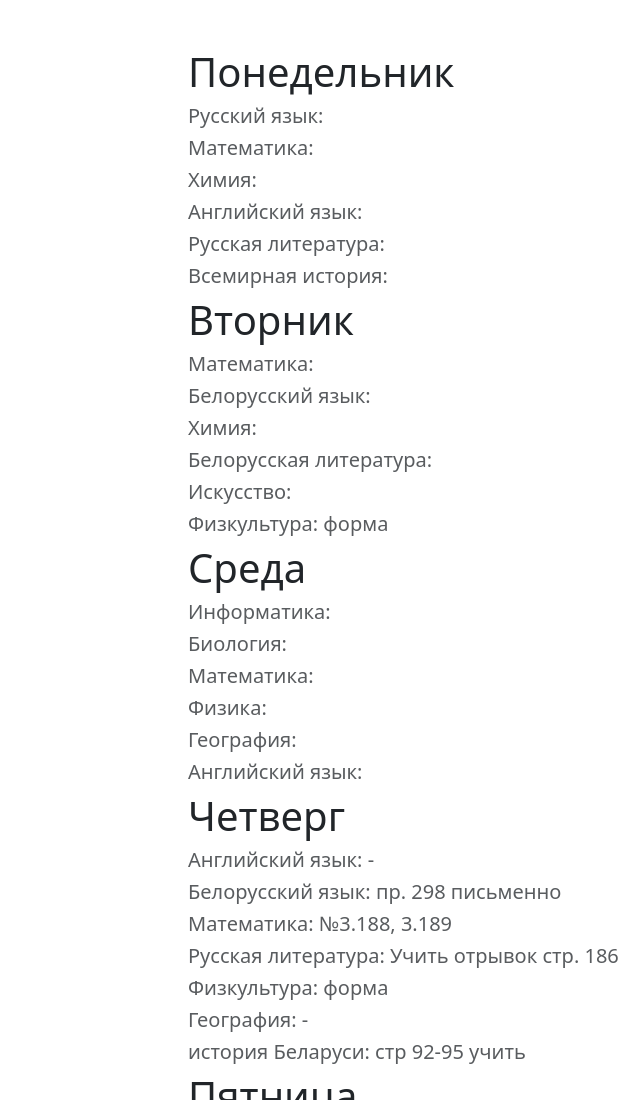
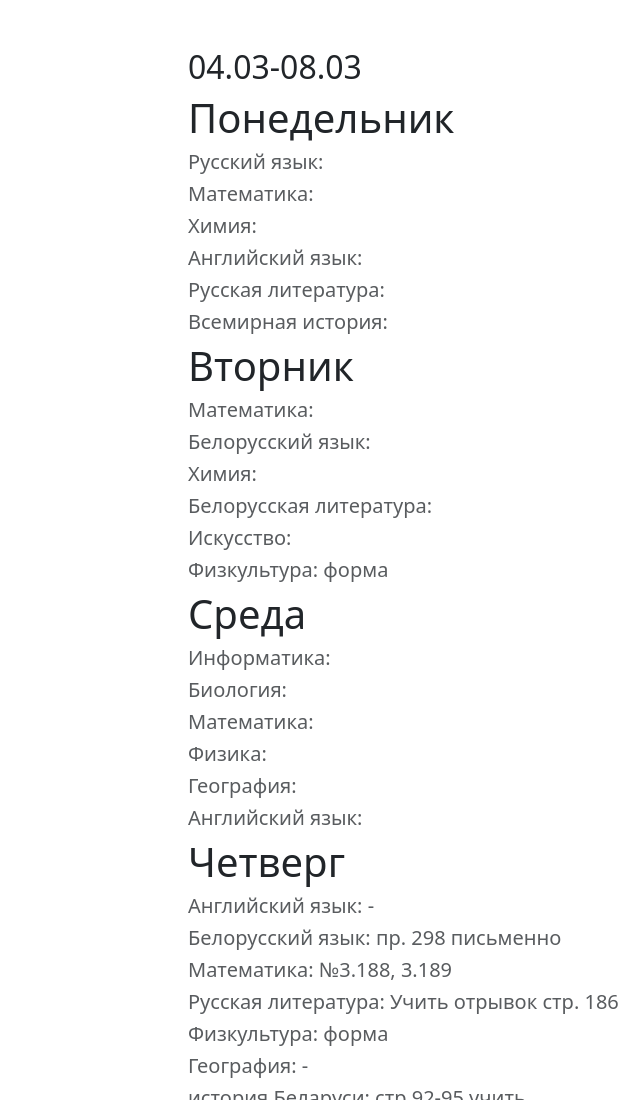
Before and after one commit to school18Brest/school18Brest.github.io, a plain HTML site: page index.html in a window 1280 px wide. Shown: the top 1100 px of the page, without its empty margins (173-813 px from the left). Drawn offline with nearby package versions, Linux system fonts and the light colour scheme.

Commit message:
Update index.html

```diff
--- a/index.html
+++ b/index.html
@@ -23,6 +23,8 @@
   <body>
     <div class="container my-5">
         <div class="col-lg-6 mx-auto">
+
+          <h2>04.03-08.03</h2>
 
           <h1 class="fw-light">Понедельник</h1>
 
```
